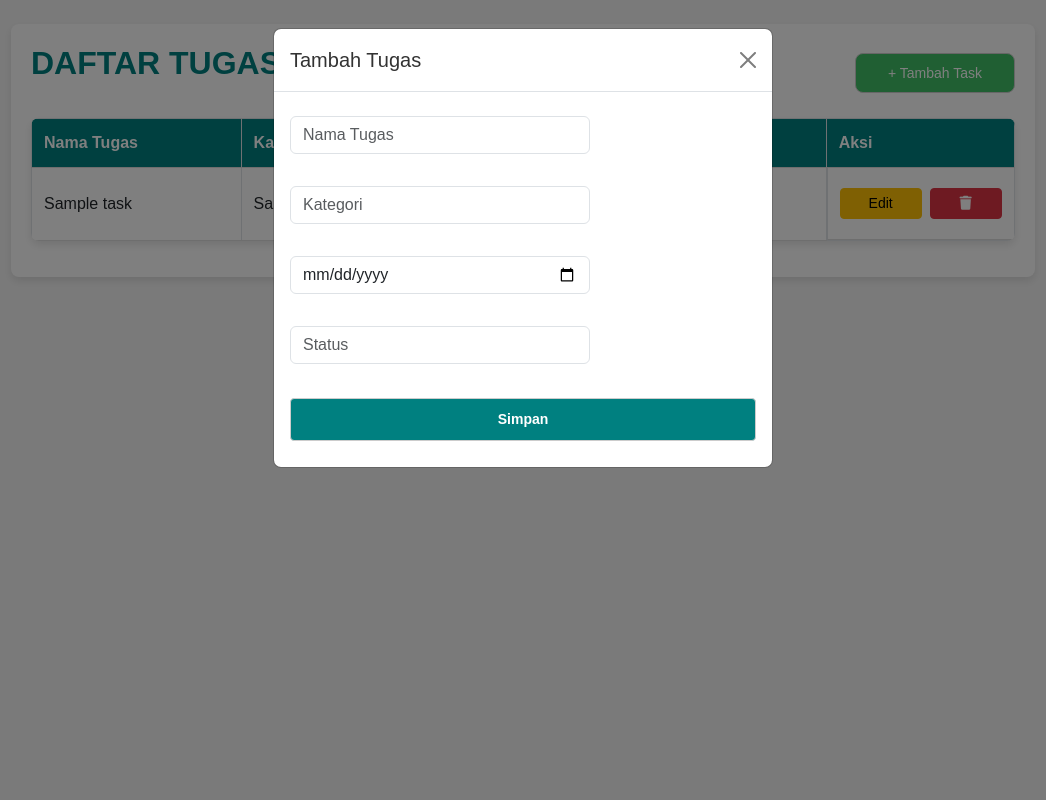
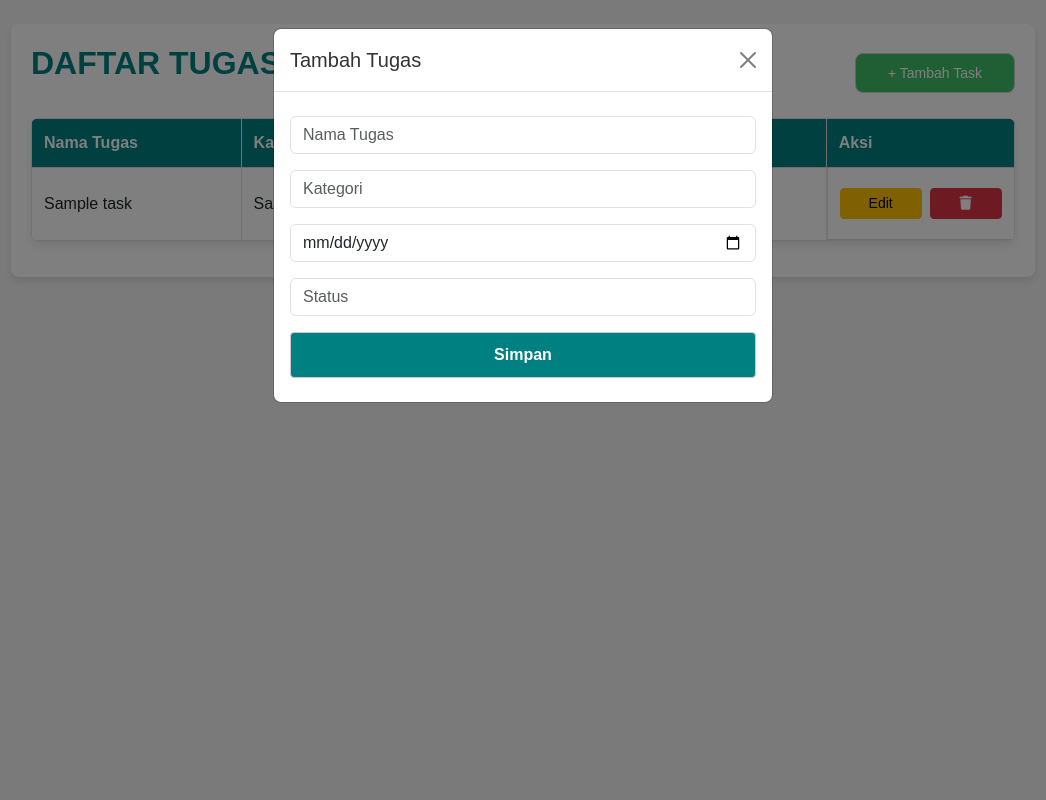
Before and after one commit to pwhalenn/taskToDoList, a Node server app: template views/tasks/index.ejs in a window 1280 px wide, after a click on "+ Tambah Task". Shown: the whole page, without its empty margins (117-1163 px from the left). Run offline with Node 20, Linux system fonts and the light colour scheme; the template is opened without the code that fills it: most values are stand-ins (such as "Sample title", 1, 10 or a date in 2020); some libraries are stand-ins or nearby versions.

Commit message:
trouble shooting final

```diff
--- a/models/taskModel.js
+++ b/models/taskModel.js
@@ -2,7 +2,7 @@ const db = require("../config/db");
 
 const Task = {
   // Menambahkan tugas baru ke database
-    create: async (userId, title, category, status, deadline) => {
+    create: async (userId, title, category, deadline, status ) => {
       await db
         .promise()
         .query(
--- a/public/style.css
+++ b/public/style.css
@@ -50,24 +50,9 @@ h2 {
 form {
     display: flex;
     flex-direction: column;
-    align-items: left;
+    align-items: center;
     width: 100%;
 }
-
-.button-form {
-    display: block;
-    width: auto;
-    width: 100%;
-    background-color: var(--primary-color);
-    color: white;
-    border-radius: 4px;
-    text-decoration: none;
-    font-size: 14px;
-    padding: 10px;
-    text-align: center;
-    margin: 10px auto;
-}
-
 
 input, button {
     width: 100%;
@@ -155,12 +140,6 @@ button:hover {
     justify-content: center;
 }
 
-input {
-    width: 100%;
-    max-width: 300px; /* Sesuaikan dengan kebutuhan */
-    box-sizing: border-box;
-}
-
 /* Table styling */
 .table {
     width: 100%;
--- a/routes/taskRoutes.js
+++ b/routes/taskRoutes.js
@@ -6,8 +6,7 @@ const router = express.Router();
 
 router.get("/", taskController.getTasks); // Mengambil tugas
 router.post("/", validateTask, taskController.createTask); // Menambahkan tugas
-router.get("/edit/:id", taskController.editTaskPage); // Menampailkan edit
-router.post("/edit/:id", validateTask, taskController.updateTask); // update tugas
+router.post("/:id", validateTask, taskController.updateTask); // update tugas
 router.post("/delete/:id", taskController.deleteTask);  // delete tugas
 
 module.exports = router;
--- a/views/tasks/index.ejs
+++ b/views/tasks/index.ejs
@@ -65,17 +65,17 @@
                     <button type="button" class="btn-close" data-bs-dismiss="modal" aria-label="Close"></button>
                 </div>
                 <div class="modal-body">
-                    <form action="/tasks" method="POST">
-                        <div class="mb-3">
+                    <form action="/tasks" method="POST" class="form-create-edit">
+                        <div class="input-group">
                             <input type="text" name="title" class="form-control" placeholder="Nama Tugas" required />
                         </div>
-                        <div class="mb-3">
+                        <div class="input-group">
                             <input type="text" name="category" class="form-control" placeholder="Kategori" required />
                         </div>
-                        <div class="mb-3">
+                        <div class="input-group">
                             <input type="date" name="deadline" class="form-control" required />
                         </div>
-                        <div class="mb-3">
+                        <div class="input-group">
                             <input type="text" name="status" class="form-control" placeholder="Status" required />
                         </div>
                         <button type="submit" class="button-form">Simpan</button>
@@ -94,18 +94,18 @@
                     <button type="button" class="btn-close" data-bs-dismiss="modal" aria-label="Close"></button>
                 </div>
                 <div class="modal-body">
-                    <form id="editTaskForm" method="POST">
+                    <form id="editTaskForm" method="POST" class="form-create-edit">
                         <input type="hidden" id="editTaskId" name="id" />
-                        <div class="mb-3">
+                        <div class="input-group">
                             <input type="text" id="editTitle" name="title" class="form-control" required />
                         </div>
-                        <div class="mb-3">
+                        <div class="input-group">
                             <input type="text" id="editCategory" name="category" class="form-control" required />
                         </div>
-                        <div class="mb-3">
+                        <div class="input-group">
                             <input type="date" id="editDeadline" name="deadline" class="form-control" required />
                         </div>
-                        <div class="mb-3">
+                        <div class="input-group">
                             <input type="text" id="editStatus" name="status" class="form-control" required />
                         </div>
                         <button type="submit" class="button-form">Update</button>
@@ -116,7 +116,6 @@
     </div>
 
     <script>
-        // Menangani tombol edit untuk memuat data ke dalam modal
         document.querySelectorAll('.edit-button').forEach(button => {
             button.addEventListener('click', function () {
                 document.getElementById('editTaskId').value = this.dataset.id;
@@ -125,7 +124,6 @@
                 document.getElementById('editDeadline').value = this.dataset.deadline;
                 document.getElementById('editStatus').value = this.dataset.status;
 
-                // Update action form sesuai ID task yang dipilih
                 document.getElementById('editTaskForm').action = `/tasks/edit/${this.dataset.id}`;
             });
         });
```
Also changed, not shown: controllers/taskController.js (+0 -14 lines).
